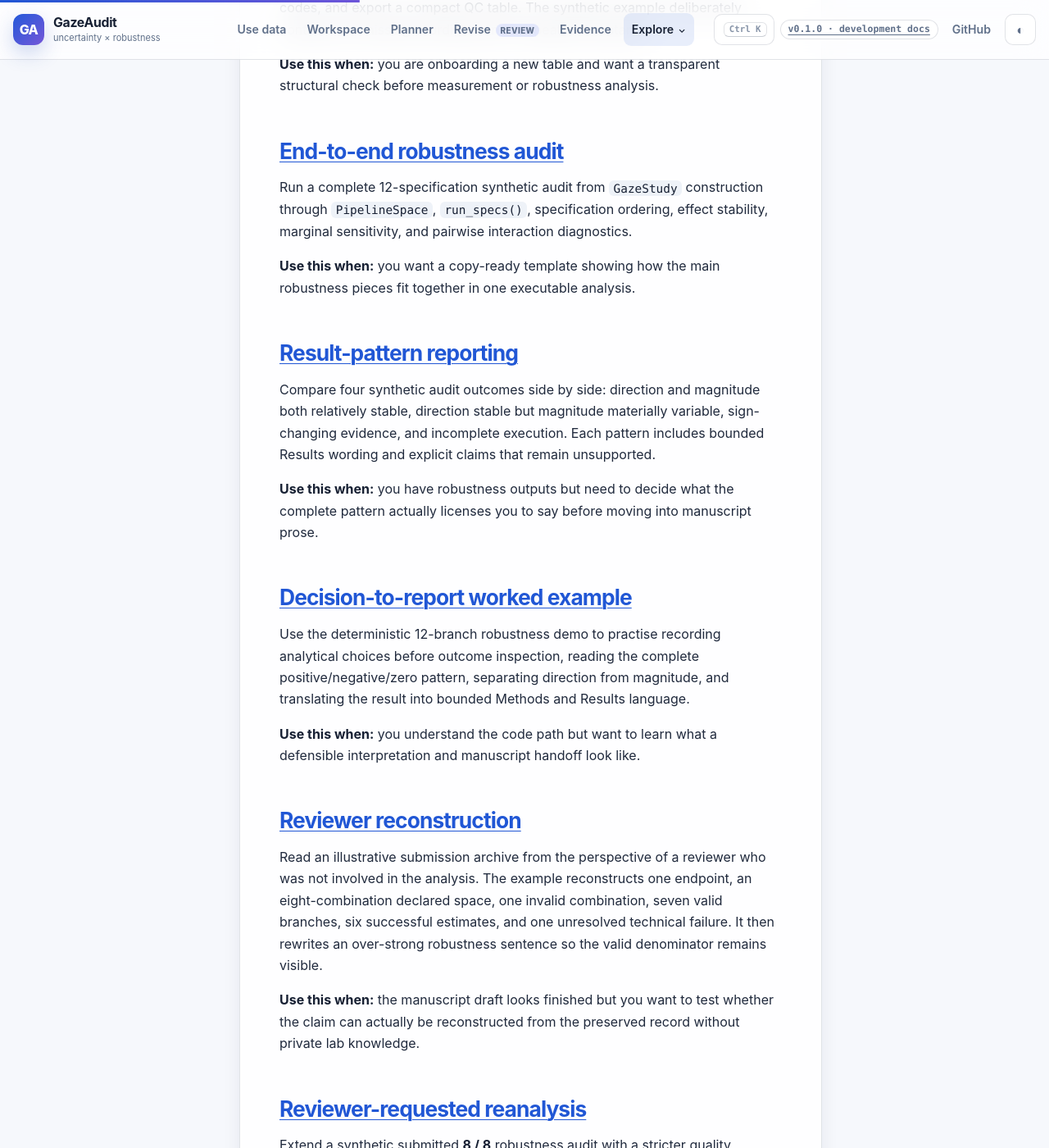
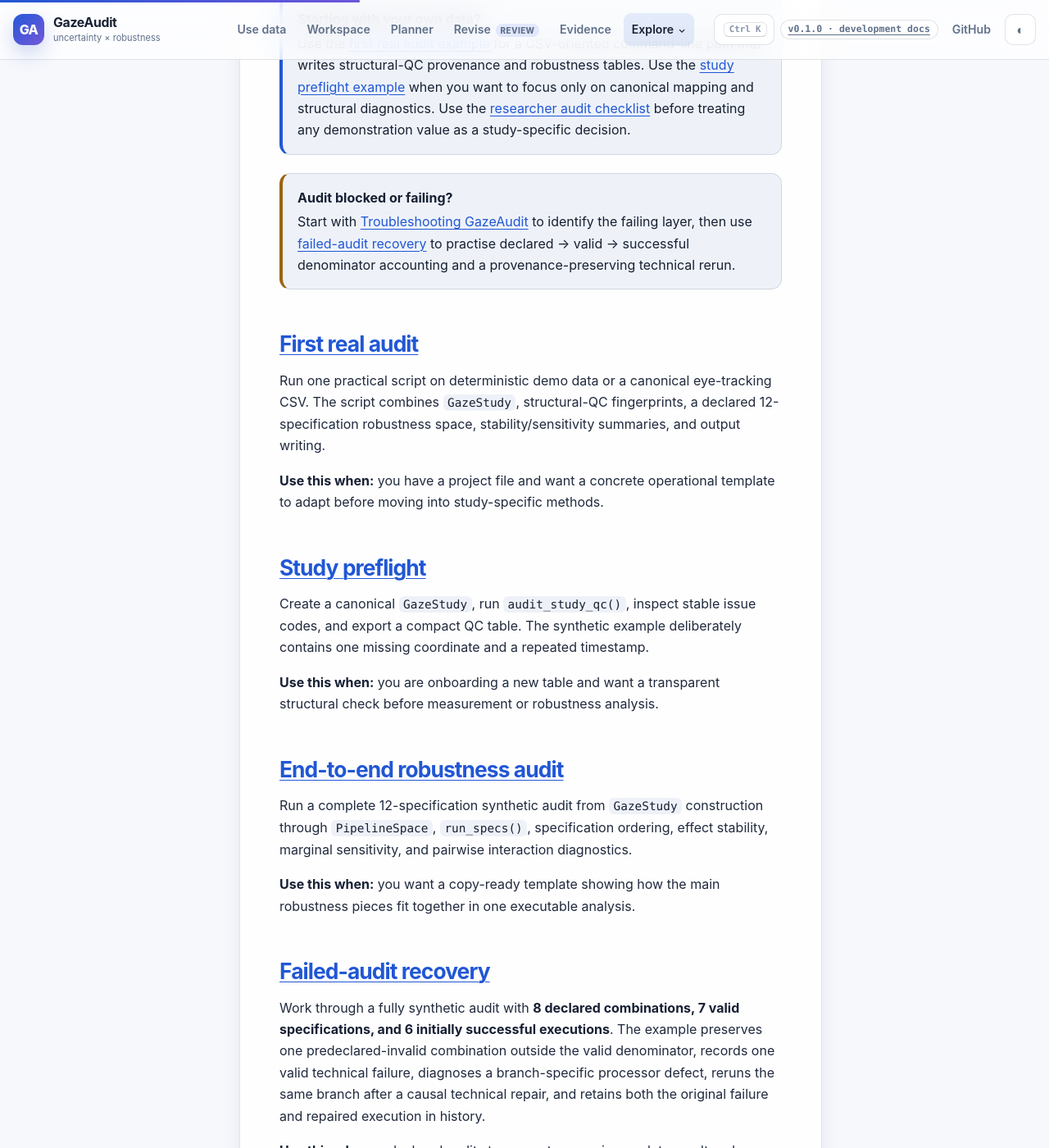
Before and after one commit to stefanosbalaskas/GazeAudit, a Jekyll site: the page built from docs/examples/index.md, in a window 1280 px wide and 1400 px high, scrolled down 2916 px. Shown: the whole window at 82% size. Built offline with Jekyll 4.4.1, drawn with Linux system fonts in a browser that asks for light colours; some of the changed text lies outside the part shown.

Commit message:
docs: add failed-audit recovery to examples discovery

```diff
--- a/docs/examples/index.md
+++ b/docs/examples/index.md
@@ -1,6 +1,6 @@
 ---
 title: Examples
-description: Runnable synthetic and project-oriented examples for GazeAudit data preflight, researcher decisions, measurement uncertainty, robustness analysis, sensitivity, result interpretation, reviewer reconstruction, post-review reanalysis, response packages, executable revision-package quickstarts, resubmission handoff, bounded reporting, and publication archive design.
+description: Runnable synthetic and project-oriented examples for GazeAudit data preflight, researcher decisions, measurement uncertainty, robustness analysis, troubleshooting and recovery, sensitivity, result interpretation, reviewer reconstruction, post-review reanalysis, response packages, executable revision-package quickstarts, resubmission handoff, bounded reporting, and publication archive design.
 kicker: Examples
 ---
 
@@ -25,42 +25,48 @@
   </article>
   <article class="card">
     <div class="card-icon" aria-hidden="true">3</div>
+    <h3>Recover a failed audit</h3>
+    <p>Preserve invalid combinations and valid technical failures, diagnose the failing layer, repair the causal defect, and reconcile the execution denominator.</p>
+    <p><a href="failed-audit-recovery/">Failed-audit recovery →</a></p>
+  </article>
+  <article class="card">
+    <div class="card-icon" aria-hidden="true">4</div>
     <h3>Compare result patterns</h3>
     <p>Contrast complete/stable, magnitude-sensitive, sign-sensitive, and incomplete synthetic audits before choosing reporting language.</p>
     <p><a href="result-patterns/">Result-pattern reporting →</a></p>
   </article>
   <article class="card">
-    <div class="card-icon" aria-hidden="true">4</div>
+    <div class="card-icon" aria-hidden="true">5</div>
     <h3>Review the manuscript record</h3>
     <p>Act as an external reviewer: reconstruct the endpoint and denominator, find an unresolved valid branch, and repair over-strong manuscript wording without rewriting the audit.</p>
     <p><a href="reviewer-reconstruction/">Reviewer reconstruction →</a></p>
   </article>
   <article class="card">
-    <div class="card-icon" aria-hidden="true">5</div>
+    <div class="card-icon" aria-hidden="true">6</div>
     <h3>Respond to a reanalysis request</h3>
     <p>Extend a submitted 8/8 audit with a separately recorded 4/4 reviewer-requested amendment without relabelling post-review work as pre-specified.</p>
     <p><a href="reviewer-requested-reanalysis/">Reviewer-requested reanalysis →</a></p>
   </article>
   <article class="card">
-    <div class="card-icon" aria-hidden="true">6</div>
+    <div class="card-icon" aria-hidden="true">7</div>
     <h3>Assemble the response package</h3>
     <p>Link reviewer items to clarification, amendment, endpoint, manuscript-change, and archive records in one reconstructable revision package.</p>
     <p><a href="revision-response-package/">Revision response package →</a></p>
   </article>
   <article class="card">
-    <div class="card-icon" aria-hidden="true">7</div>
+    <div class="card-icon" aria-hidden="true">8</div>
     <h3>Run the revision-package quickstart</h3>
     <p>Create the governed reviewer-revision scaffold with the real CLI, populate the response/change/evidence records, and validate structural provenance.</p>
     <p><a href="revision-package-quickstart/">Revision-package quickstart →</a></p>
   </article>
   <article class="card">
-    <div class="card-icon" aria-hidden="true">8</div>
+    <div class="card-icon" aria-hidden="true">9</div>
     <h3>Trace the final handoff</h3>
     <p>Follow submitted evidence through post-review amendments, version changes, resubmission checks, and the final editor-facing evidence map.</p>
     <p><a href="submission-to-accepted-record/">Submission-to-accepted record →</a></p>
   </article>
   <article class="card">
-    <div class="card-icon" aria-hidden="true">9</div>
+    <div class="card-icon" aria-hidden="true">10</div>
     <h3>Prepare the publication handoff</h3>
     <p>Turn the synthetic audit record into a reviewer-friendly archive with decision history, complete execution status, manuscript wording, limitations, provenance, and a manifest.</p>
     <p><a href="publication-archive-handoff/">Publication/archive handoff →</a></p>
@@ -70,6 +76,11 @@
 <div class="callout info">
 <strong>Starting with your own data?</strong>
 Use the <a href="first-real-audit/">first real audit example</a> for a CSV-oriented command-line path that writes structural-QC provenance and robustness tables. Use the <a href="study-preflight/">study preflight example</a> when you want to focus only on canonical mapping and structural diagnostics. Use the <a href="../guides/researcher-audit-checklist/">researcher audit checklist</a> before treating any demonstration value as a study-specific decision.
+</div>
+
+<div class="callout warning">
+<strong>Audit blocked or failing?</strong>
+Start with <a href="../guides/troubleshooting/">Troubleshooting GazeAudit</a> to identify the failing layer, then use <a href="failed-audit-recovery/">failed-audit recovery</a> to practise declared → valid → successful denominator accounting and a provenance-preserving technical rerun.
 </div>
 
 ## [First real audit](first-real-audit/)
@@ -89,6 +100,12 @@
 Run a complete 12-specification synthetic audit from `GazeStudy` construction through `PipelineSpace`, `run_specs()`, specification ordering, effect stability, marginal sensitivity, and pairwise interaction diagnostics.
 
 **Use this when:** you want a copy-ready template showing how the main robustness pieces fit together in one executable analysis.
+
+## [Failed-audit recovery](failed-audit-recovery/)
+
+Work through a fully synthetic audit with **8 declared combinations, 7 valid specifications, and 6 initially successful executions**. The example preserves one predeclared-invalid combination outside the valid denominator, records one valid technical failure, diagnoses a branch-specific processor defect, reruns the same branch after a causal technical repair, and retains both the original failure and repaired execution in history.
+
+**Use this when:** a declared audit stops or returns an incomplete result and you need to distinguish scientific validity from technical execution before changing anything.
 
 ## [Result-pattern reporting](result-patterns/)
 
@@ -170,25 +187,26 @@
 2. Use the [researcher audit checklist](../guides/researcher-audit-checklist/) and [decision-log template](../guides/audit-decision-log-template/) to replace demonstration choices with documented study-specific decisions.
 3. Use the [study preflight](study-preflight/) when structural onboarding itself needs closer inspection.
 4. Run the [end-to-end robustness audit](end-to-end-robustness/) to study the specification API in isolation.
-5. Use the [interpret an audit result guide](../guides/interpret-audit-result/) to check denominator, endpoint, direction, magnitude, sensitivity, and untested uncertainty in the right order.
-6. Compare the four [result-pattern examples](result-patterns/) before choosing bounded reporting language.
-7. Work through [decision-to-report](decision-to-report/) to practise interpreting the deterministic 12-branch pattern without selecting a preferred branch after the fact.
-8. Use [common audit mistakes and repairs](../guides/common-audit-mistakes/) to diagnose a weak decision trail or incomplete evidence record.
-9. Apply the [manuscript readiness checklist](../guides/manuscript-readiness/) to the draft claim and archive.
-10. Work through [reviewer reconstruction](reviewer-reconstruction/) to practise finding denominator and reporting gaps from outside the analysis team.
-11. Use the [peer-review revision checklist](../guides/peer-review-revision-checklist/) before changing files in response to review.
-12. Use the [reviewer-requested amendments guide](../guides/reviewer-requested-amendments/) when peer review adds analytical work.
-13. Work through [reviewer-requested reanalysis](reviewer-requested-reanalysis/) to keep submitted and post-review denominators distinct.
-14. Use the [reviewer response letter guide](../guides/reviewer-response-letter/) to connect each response to timing, evidence, manuscript locations, and archive locations.
-15. Work through the [revision response package](revision-response-package/) to audit the response letter, manuscript-change log, and revision archive together.
-16. Use the [version-change manifest guide](../guides/version-change-manifest/) to bind every material manuscript change to its rationale and evidence layer.
-17. Run the [revision-package quickstart](revision-package-quickstart/) to create and structurally validate the governed package with the real CLI.
-18. Apply the [resubmission readiness guide](../guides/resubmission-readiness/) to the final manuscript, response package, version manifest, and evidence map.
-19. Work through [submission-to-accepted-record](submission-to-accepted-record/) to reconstruct the complete synthetic temporal handoff.
-20. Build the [publication/archive handoff](publication-archive-handoff/) to practise packaging the complete record for review and preservation.
-21. Run the [AOI boundary example](aoi-boundary/) if spatial measurement uncertainty is part of the question.
-22. Use [sampling sensitivity](sampling-sensitivity/) when temporal resolution is part of the scientific question.
-23. Move to the [first-study workflow](../workflows/first-study-audit/) when assembling the full research process.
+5. If execution blocks, use [Troubleshooting GazeAudit](../guides/troubleshooting/) and practise the [failed-audit recovery](failed-audit-recovery/) workflow before interpreting an incomplete result.
+6. Use the [interpret an audit result guide](../guides/interpret-audit-result/) to check denominator, endpoint, direction, magnitude, sensitivity, and untested uncertainty in the right order.
+7. Compare the four [result-pattern examples](result-patterns/) before choosing bounded reporting language.
+8. Work through [decision-to-report](decision-to-report/) to practise interpreting the deterministic 12-branch pattern without selecting a preferred branch after the fact.
+9. Use [common audit mistakes and repairs](../guides/common-audit-mistakes/) to diagnose a weak decision trail or incomplete evidence record.
+10. Apply the [manuscript readiness checklist](../guides/manuscript-readiness/) to the draft claim and archive.
+11. Work through [reviewer reconstruction](reviewer-reconstruction/) to practise finding denominator and reporting gaps from outside the analysis team.
+12. Use the [peer-review revision checklist](../guides/peer-review-revision-checklist/) before changing files in response to review.
+13. Use the [reviewer-requested amendments guide](../guides/reviewer-requested-amendments/) when peer review adds analytical work.
+14. Work through [reviewer-requested reanalysis](reviewer-requested-reanalysis/) to keep submitted and post-review denominators distinct.
+15. Use the [reviewer response letter guide](../guides/reviewer-response-letter/) to connect each response to timing, evidence, manuscript locations, and archive locations.
+16. Work through the [revision response package](revision-response-package/) to audit the response letter, manuscript-change log, and revision archive together.
+17. Use the [version-change manifest guide](../guides/version-change-manifest/) to bind every material manuscript change to its rationale and evidence layer.
+18. Run the [revision-package quickstart](revision-package-quickstart/) to create and structurally validate the governed package with the real CLI.
+19. Apply the [resubmission readiness guide](../guides/resubmission-readiness/) to the final manuscript, response package, version manifest, and evidence map.
+20. Work through [submission-to-accepted-record](submission-to-accepted-record/) to reconstruct the complete synthetic temporal handoff.
+21. Build the [publication/archive handoff](publication-archive-handoff/) to practise packaging the complete record for review and preservation.
+22. Run the [AOI boundary example](aoi-boundary/) if spatial measurement uncertainty is part of the question.
+23. Use [sampling sensitivity](sampling-sensitivity/) when temporal resolution is part of the scientific question.
+24. Move to the [first-study workflow](../workflows/first-study-audit/) when assembling the full research process.
 
 ## Visual convention
 
```
